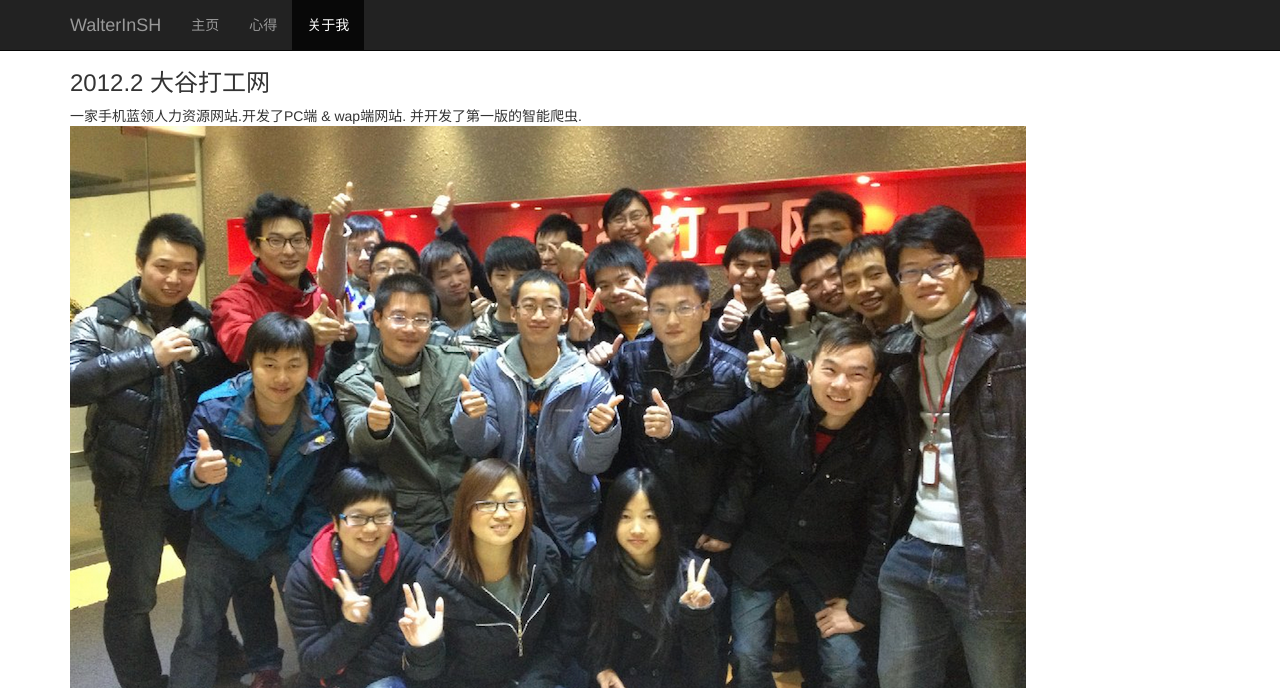
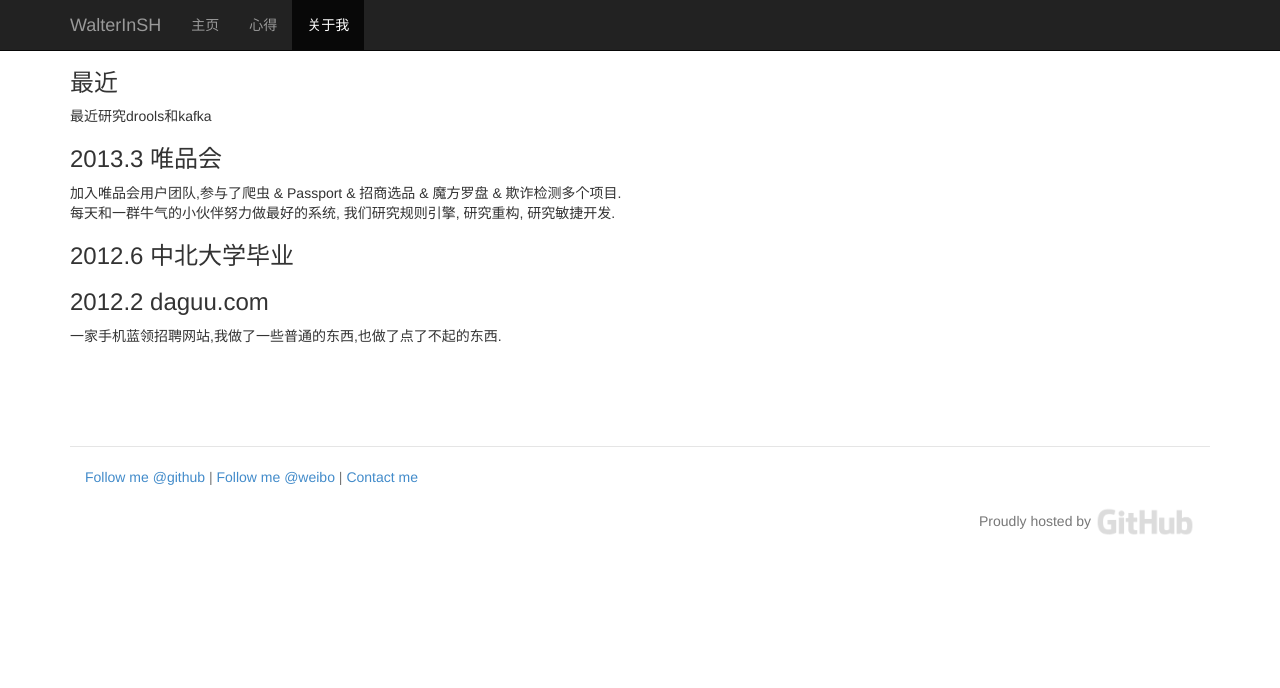
Before and after one commit to WalterInSH/walterinsh.github.io, a Jekyll site: the page built from profile.html, in a window 1280 px wide and 1400 px high. Shown: the top 688 px of the window. Built offline with Jekyll 4.4.1, drawn with Linux system fonts in a browser that asks for light colours; some of the changed text lies outside the part shown; grey boxes are pictures that could not be loaded.

Commit message:
new profile

```diff
--- a/_layouts/profile.html
+++ b/_layouts/profile.html
@@ -35,7 +35,5 @@
 	</div>
 
 	{% include footer.html %}
-    <script src="/js/lab.js" type="text/javascript"></script>
-
 </body>
 </html>
--- a/profile.html
+++ b/profile.html
@@ -1,22 +1,25 @@
 ---
 layout: profile
 ---
-
 <div>
-	<h3>2012.2 大谷打工网</h3>
-	<div>一家手机蓝领人力资源网站.开发了PC端 & wap端网站. 并开发了第一版的智能爬虫.</div>
-	<img src="/image/posts/daguu_staff.png"/>
-</div>
-
-<div>
-	<h3>2012.6 毕业于中北大学</h3>
-	<div>我说我是08级中北编程第二,谁敢称第一?!</div>
-	<img src="/image/posts/graduation.png"/>
+	<h3>最近</h3>
+	<div>最近研究drools和kafka</div>
 </div>
 
 <div>
 	<h3>2013.3 唯品会</h3>
-	<div>加入唯品会用户团队,参与了爬虫 & Passport & 招商选品 & 魔方罗盘 & 欺诈检测多个项目.<br/>
-		每天和一群牛气的小伙伴努力做最好的系统,一起</div>
-	<img src="/image/posts/graduation.png"/>
+	<div>
+		加入唯品会用户团队,参与了爬虫 & Passport & 招商选品 & 魔方罗盘 & 欺诈检测多个项目.
+		<br/>
+		每天和一群牛气的小伙伴努力做最好的系统, 我们研究规则引擎, 研究重构, 研究敏捷开发.
+	</div>
 </div>
+
+<div>
+	<h3>2012.6 中北大学毕业</h3>
+</div>
+
+<div>
+	<h3>2012.2 daguu.com</h3>
+	<div>一家手机蓝领招聘网站,我做了一些普通的东西,也做了点了不起的东西.<div>
+</div>
```
Also changed, not shown: image/posts/daguu_staff.png (deleted), image/posts/usersys.png, 2 other files.
